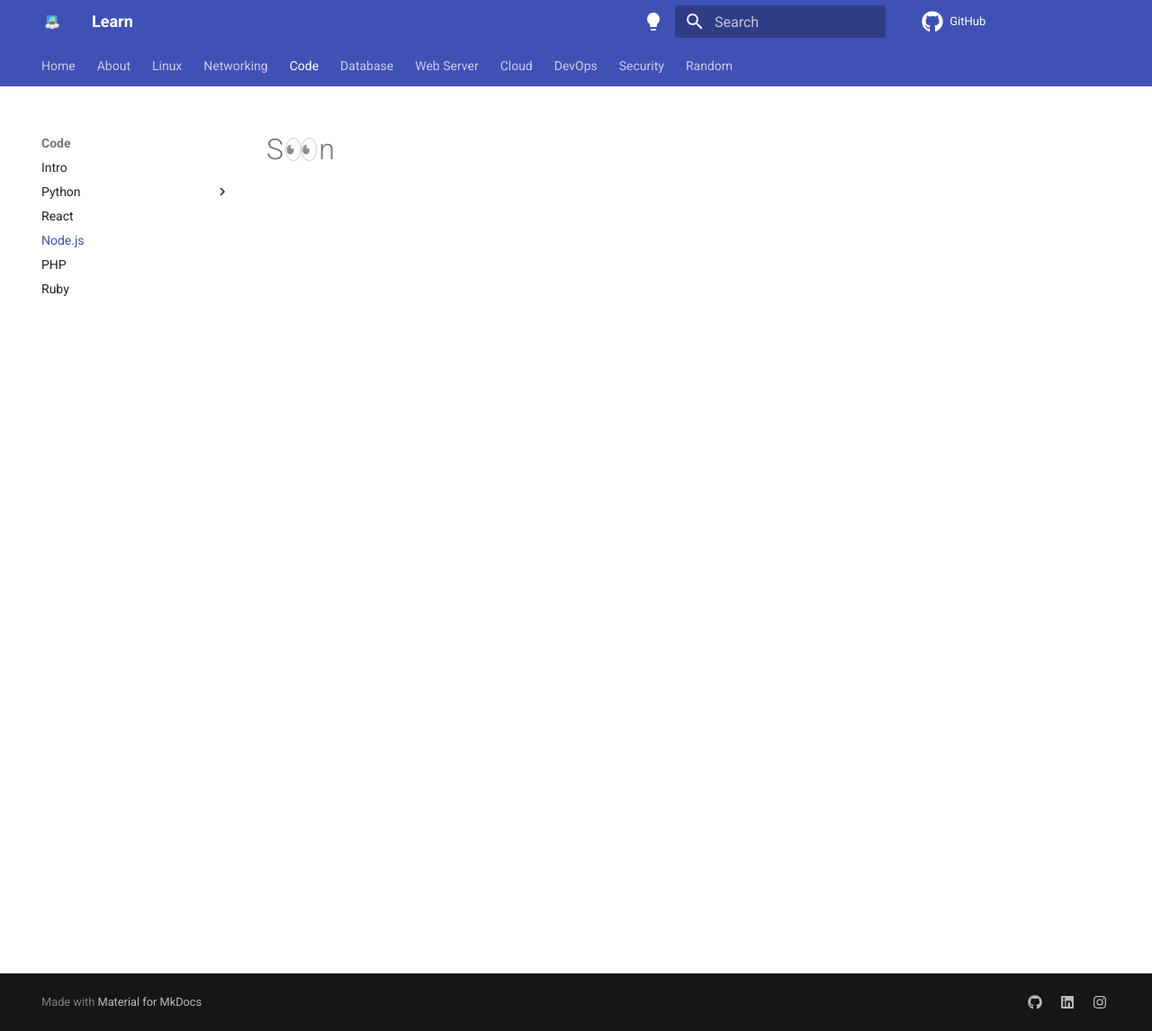
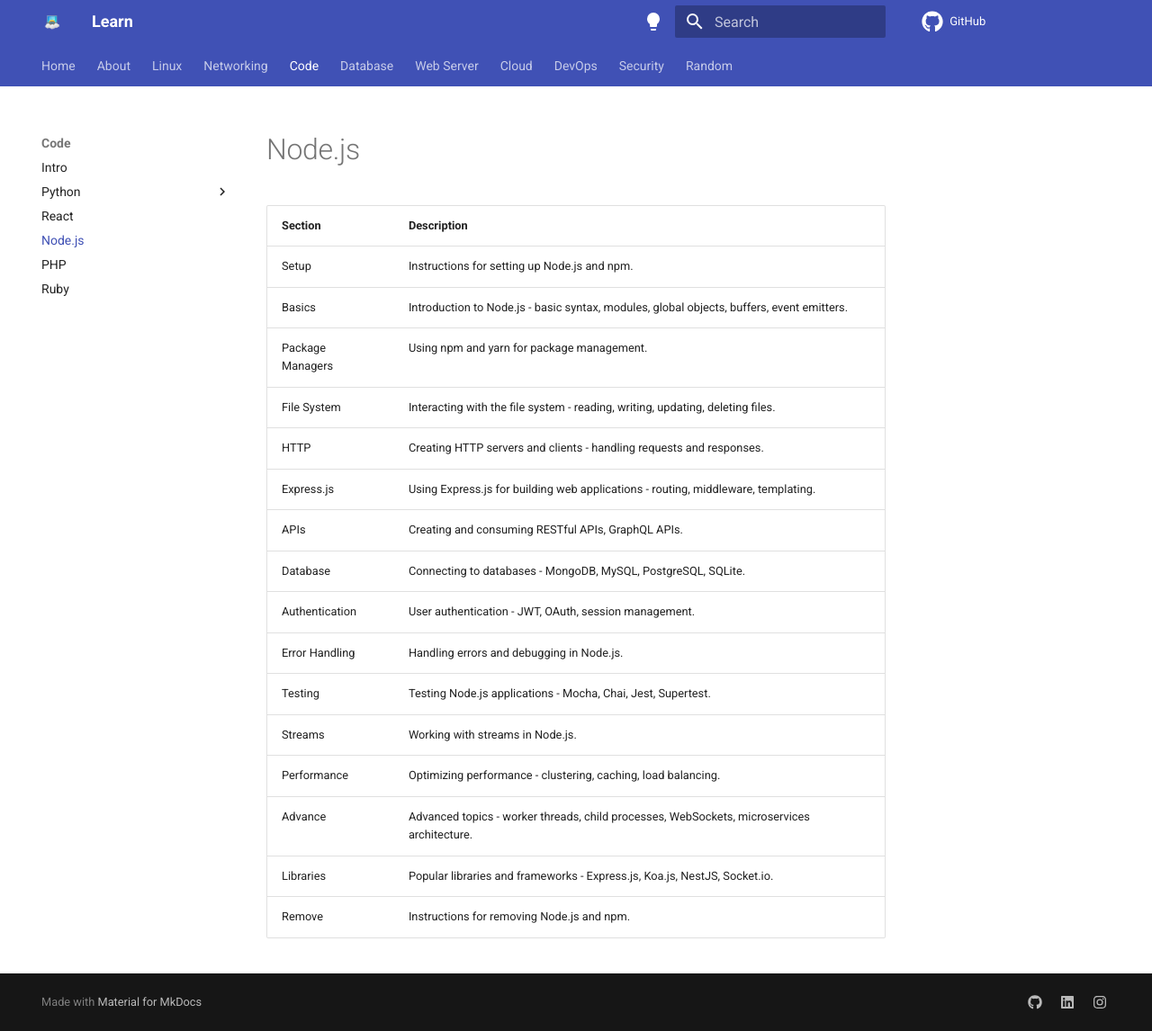
Before and after one commit to Vasanthabalaji01/Learn, an MkDocs documentation site: the page built from docs/code/nodejs/nodejs.md, in a window 1280 px wide and 1146 px high. Shown: the whole window at 90% size. Built offline with MkDocs 1.6.1 and Material for MkDocs 9.7.7, drawn with Linux system fonts in a browser that asks for light colours; comment, search, counter and statistics services are not loaded.

Commit message:
Update nodejs.md
node.js index content

```diff
--- a/docs/code/nodejs/nodejs.md
+++ b/docs/code/nodejs/nodejs.md
@@ -1 +1,18 @@
-# S👀n
+| Section           | Description                                                                   |
+|-------------------|-------------------------------------------------------------------------------|
+| Setup             | Instructions for setting up Node.js and npm.                                  |
+| Basics            | Introduction to Node.js - basic syntax, modules, global objects, buffers, event emitters. |
+| Package Managers  | Using npm and yarn for package management.                                    |
+| File System       | Interacting with the file system - reading, writing, updating, deleting files.|
+| HTTP              | Creating HTTP servers and clients - handling requests and responses.          |
+| Express.js        | Using Express.js for building web applications - routing, middleware, templating. |
+| APIs              | Creating and consuming RESTful APIs, GraphQL APIs.                            |
+| Database          | Connecting to databases - MongoDB, MySQL, PostgreSQL, SQLite.                 |
+| Authentication    | User authentication - JWT, OAuth, session management.                         |
+| Error Handling    | Handling errors and debugging in Node.js.                                     |
+| Testing           | Testing Node.js applications - Mocha, Chai, Jest, Supertest.                  |
+| Streams           | Working with streams in Node.js.                                              |
+| Performance       | Optimizing performance - clustering, caching, load balancing.                 |
+| Advance           | Advanced topics - worker threads, child processes, WebSockets, microservices architecture. |
+| Libraries         | Popular libraries and frameworks - Express.js, Koa.js, NestJS, Socket.io.     |
+| Remove            | Instructions for removing Node.js and npm.                                    |
```
